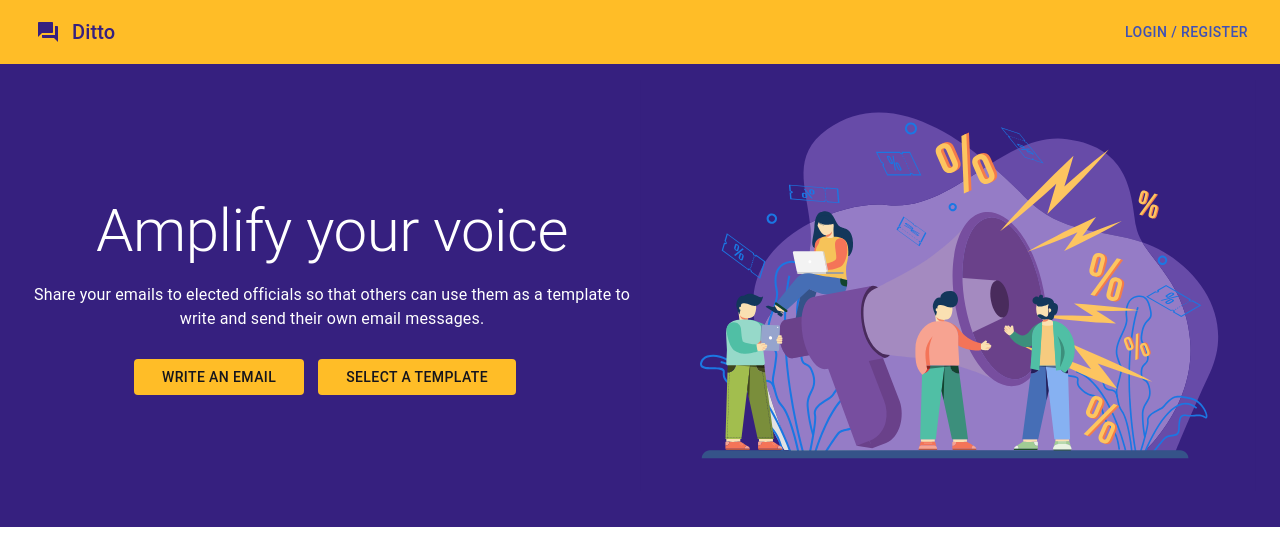
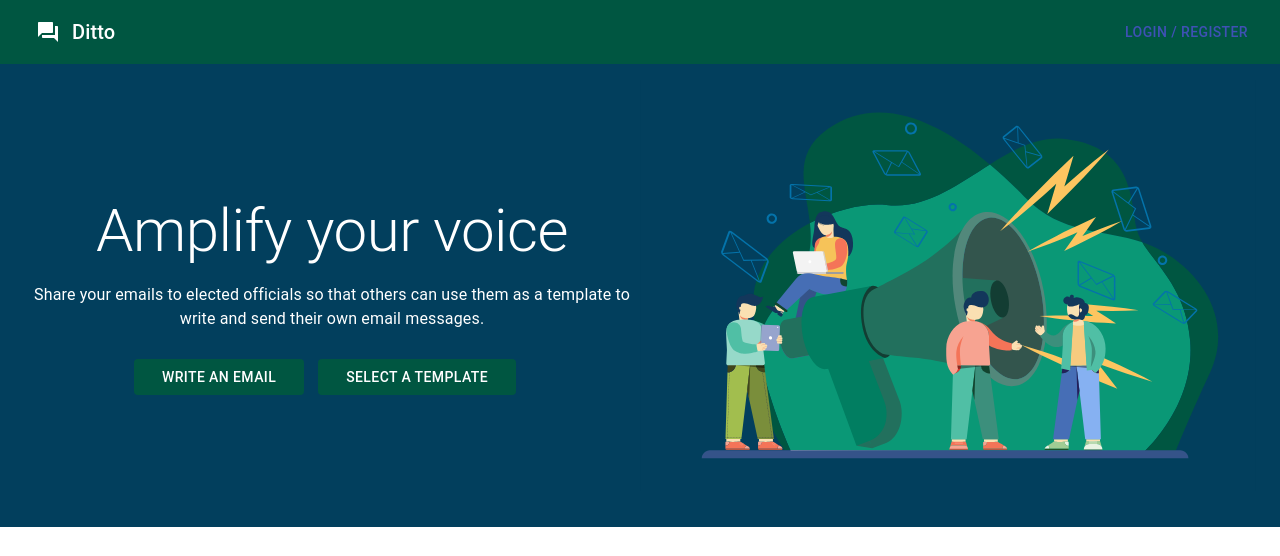
Before and after one commit to christopherritter/ditto-sendgrid, a React (Create React App) app: page / in a window 1280 px wide. Shown: the top 556 px of the page. Built offline with nearby package versions, Linux system fonts and the light colour scheme; no server answers; the database is empty.

Commit message:
updated theme

```diff
--- a/src/components/Footer.jsx
+++ b/src/components/Footer.jsx
@@ -6,10 +6,13 @@ import { Grid, Typography } from "@material-ui/core";
 const useStyles = makeStyles((theme) => ({
   root: {
     flexGrow: 1,
-    backgroundColor: "#ffbd27",
-    color: "#36207f"
+    backgroundColor: "#005641",
+    color: "#fff"
   },
   footer: {
+    "& a": {
+      color: "#fff"
+    },
     textAlign: "center",
     padding: theme.spacing(4),
   }
--- a/src/components/Jumbotron.jsx
+++ b/src/components/Jumbotron.jsx
@@ -5,7 +5,7 @@ import { Container, Grid, Typography, Button, Hidden } from "@material-ui/core";
 const useStyles = makeStyles((theme) => ({
   root: {
     flexGrow: 1,
-    backgroundColor: "#36207f",
+    backgroundColor: "#023f5d",
     color: "#fff",
     textAlign: "center",
     padding: "1rem 0 2rem 0",
@@ -20,9 +20,10 @@ const useStyles = makeStyles((theme) => ({
   button: {
     "&:hover": {
       backgroundColor: "#fff",
+      color: "#005641",
     },
-    backgroundColor: "#ffbd27",
-    color: "#15151d",
+    backgroundColor: "#005641",
+    color: "#fff",
     marginTop: "2em",
     marginRight: "1em",
     paddingLeft: "2em",
--- a/src/components/Navbar.jsx
+++ b/src/components/Navbar.jsx
@@ -17,8 +17,11 @@ const useStyles = makeStyles(() => ({
     flexGrow: 1,
   },
   toolbar: {
-    backgroundColor: "#ffbd27",
-    color: "#36207f",
+    backgroundColor: "#005641",
+    color: "#fff",
+  },
+  button: {
+    color: "#fff",
   },
   title: {
     flexGrow: 1,
@@ -59,7 +62,7 @@ const Navbar = (props) => {
             </>
           )}
           {loggedIn ? (
-            <Button color="primary" onClick={logout}>
+            <Button className={classes.button} onClick={logout}>
               Sign Out
             </Button>
           ) : (
--- a/src/components/SelectTemplate.jsx
+++ b/src/components/SelectTemplate.jsx
@@ -28,11 +28,14 @@ const useStyles = makeStyles((theme) => ({
     marginBottom: "0.25em",
     textAlign: "center",
   },
+  primaryButton: {
+    color: "#005641",
+  },
   letter: {
     margin: "1em",
   },
   avatar: {
-    backgroundColor:"#36207f",
+    backgroundColor:"#005641",
   },
 }));
 
@@ -112,7 +115,7 @@ const SelectTemplate = forwardRef(
                         </CardContent>
                         <CardActions>
                           <Button
-                            color="primary"
+                            className={classes.primaryButton}
                             onClick={() => onSelectTemplate(template)}
                           >
                             View template
--- a/src/components/WriteEmail.jsx
+++ b/src/components/WriteEmail.jsx
@@ -21,7 +21,7 @@ import {
 const useStyles = makeStyles((theme) => ({
   root: {
     flexGrow: 1,
-    backgroundColor: "#36207f",
+    backgroundColor: "#023f5d",
     color: "#fff",
     paddingBottom: theme.spacing(4),
   },
```
Also changed, not shown: public/img/megaphone.svg.
